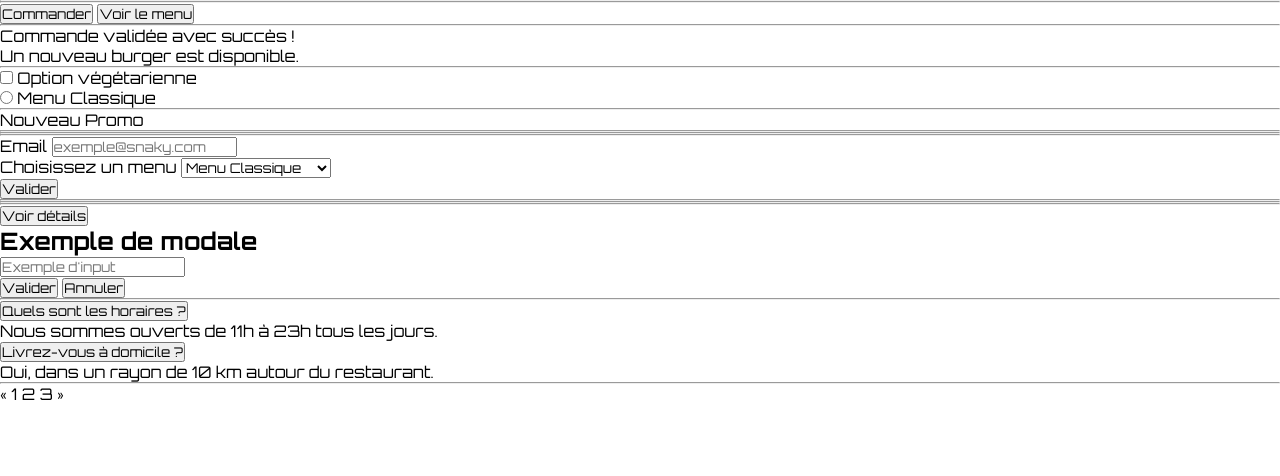
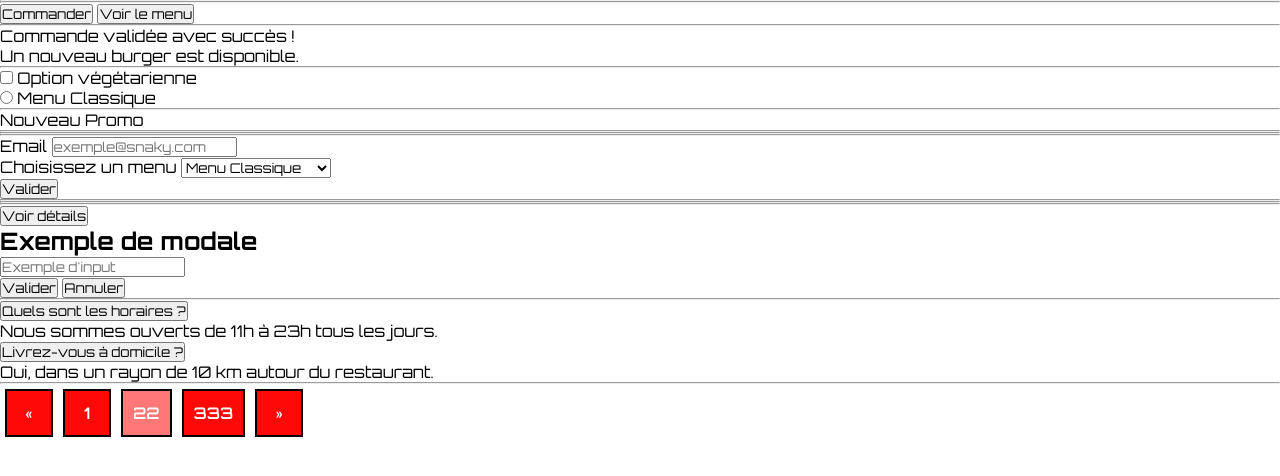
Before and after one commit to Felix-Ecole/ESGI-2025-PJ-Snaky, a website: page src/components.html in a window 1280 px wide. Shown: the part 152-628 px from the top of the page. Drawn offline with nearby package versions, Linux system fonts and the light colour scheme; files that its build step writes are made by us from their sources.

Commit message:
ADD, FIX: Pagination style and fix HTML

```diff
--- a/src/components.html
+++ b/src/components.html
@@ -156,11 +156,11 @@
 
 			<!-- Pagination -->
 			<nav class="pagination">
-				<a href="#" class="pagination__btn pagination--prev">&laquo;</a>
+				<a href="#" class="pagination__btn">&laquo;</a>
 				<a href="#" class="pagination__btn">1</a>
-				<a href="#" class="pagination__btn pagination--is-active">2</a>
-				<a href="#" class="pagination__btn">3</a>
-				<a href="#" class="pagination__btn pagination--next">&raquo;</a>
+				<a href="#" class="pagination__btn pagination--is-active">22</a>
+				<a href="#" class="pagination__btn">333</a>
+				<a href="#" class="pagination__btn">&raquo;</a>
 			</nav>
 		<!-- ======================================== -->
 	</body>
--- a/src/static/SCSS/components/_pagination.scss
+++ b/src/static/SCSS/components/_pagination.scss
@@ -4,5 +4,26 @@
 
 @layer components {
     .pagination {
+        display: flex;
+
+        &__btn {
+            height: f.rem(24); min-width: f.rem(24); line-height: f.rem(24);
+            background-color: var(--nav); color: var(--white);
+            padding: f.rem(10); margin: f.rem(5);
+            font-weight: 600; text-align: center;
+            border: f.rem(2) solid black;
+
+            &:hover {
+                background-color: var(--nav-hover);
+            }
+        }
+
+        &--is-active {
+            background-color: var(--dark-red);
+
+            &:hover {
+                background-color: var(--dark-red-hover);
+            }
+        }
     }
 }
```
